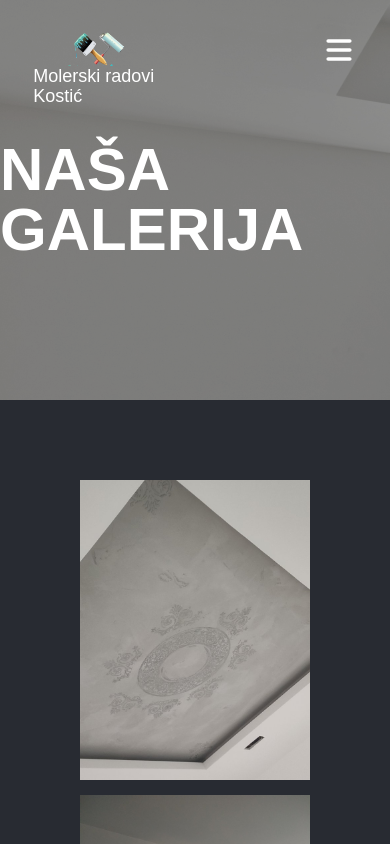
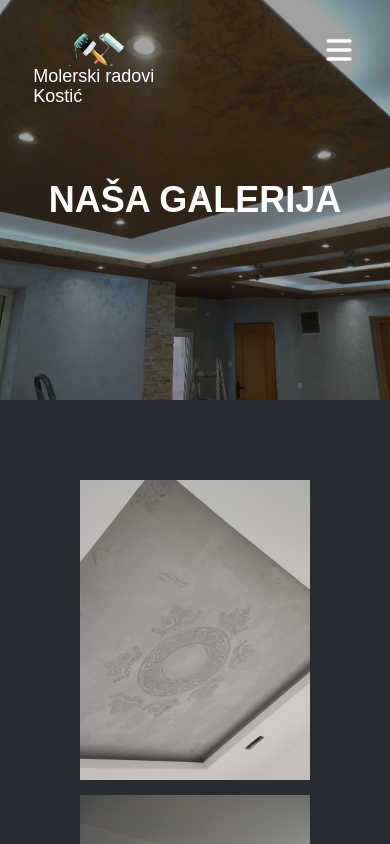
Before and after one commit to igorBudimirDev/paint-construction-website, a React (Create React App) app: page /galerija in a window 390 px wide. Shown: the top 844 px of the page. Built offline with nearby package versions, Linux system fonts and the light colour scheme; the HTML template or start-up script is replaced by a standard one.

Commit message:
commit 18

```diff
--- a/src/App.js
+++ b/src/App.js
@@ -1,5 +1,6 @@
 import "./index.css";
 import React from "react";
+import ScrollToTop from "./ScrollToTop";
 import {
   BrowserRouter as Router,
 } from "react-router-dom";
@@ -11,6 +12,7 @@ function App() {
   return (
     <Router className="router">
       <Navbar />
+      <ScrollToTop />
       <AnimatedRoutes />
       <Footer/>
     </Router>
--- a/src/Footer.jsx
+++ b/src/Footer.jsx
@@ -30,7 +30,7 @@ const Footer = () => {
             2022
           </span>
           <span className=" text-center text-[12px] font-extralight text-white md:text-sm">
-            Web Design & Dev by <a href="mailto:igor.budimir.dev@gmail.com" className="text-main-green border-b">Igor</a>
+            Web Design & Dev by <a href="mailto:igor.budimir.dev@gmail.com" className="text-red-600 border-b border-red-600">Igor</a>
           </span>
         </div>
         <div className="footer__content__right flex items-center md:h-[80%] md:items-end">
--- a/src/Navbar.jsx
+++ b/src/Navbar.jsx
@@ -91,7 +91,7 @@ const Navbar = () => {
         <div className="w-[30%] text-black-500 flex justify-end md:hidden">
           <HiMenu
             onClick={handleNav}
-            className="text-4xl text-white hover:cursor-pointer"
+            className="text-4xl text-white hover:cursor-pointer fixed"
           />
         </div>
       </nav>
--- /dev/null
+++ b/src/ScrollToTop.jsx
@@ -0,0 +1,16 @@
+import { useEffect } from "react";
+import { useLocation } from "react-router-dom";
+
+const ScrollToTop = () => {
+    const { pathname } = useLocation();
+    useEffect(() => {
+        document.documentElement.scrollTo({
+          top: 0,
+          left: 0
+        });
+      }, [pathname]);
+  return null
+
+}
+
+export default ScrollToTop
--- a/src/pages/gallery/GalerijaHeader.jsx
+++ b/src/pages/gallery/GalerijaHeader.jsx
@@ -2,9 +2,9 @@ import React from "react";
 
 const GalerijaHeader = () => {
   return (
-    <div className=" gallery w-[100%] h-[25rem] max-w-[100%] bg-[url('./assets/galerija-overlay-img.png')]">
+    <div className=" gallery w-[100%] h-[25rem] max-w-[100%] bg-[url('./assets/gallery-mobile.jpg')] bg-cover md:bg-[url('./assets/galerija-overlay-img.png')]">
       <div className="gallery-overlay w-[100%] h-[25rem] relative bg-overlay-color flex justify-center items-center">
-        <h1 className="text-white text-6xl font-bold">NAŠA GALERIJA</h1>
+        <h1 className="text-white text-4xl text-center md:text-6xl font-bold">NAŠA GALERIJA</h1>
       </div>
     </div>
   );
```
Also changed, not shown: src/assets/gallery-mobile.jpg (added).
